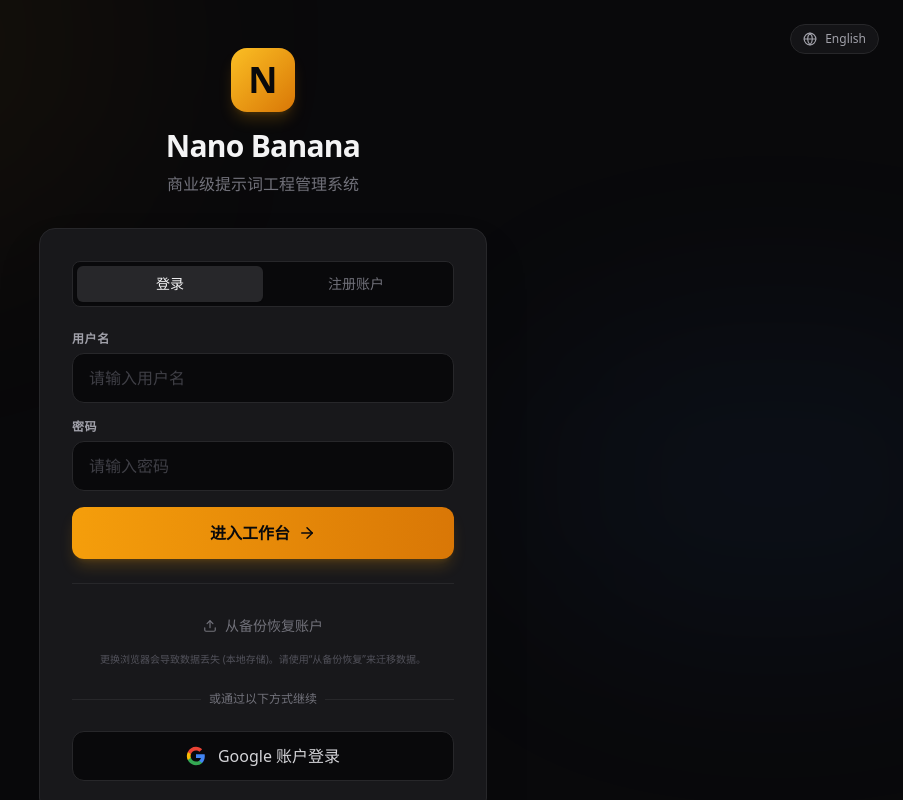
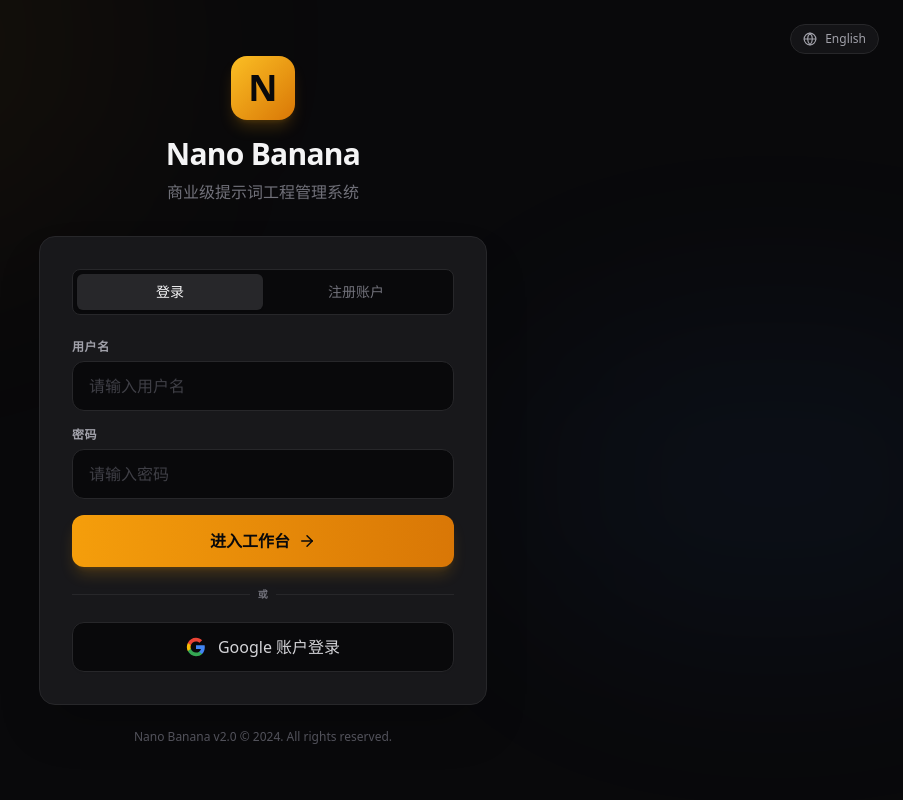
Before and after one commit to hotker/HotkerPromptManager, a React (Vite) app: page / in a window 1280 px wide. Shown: the whole page, without its empty margins (377-1280 px from the left). Built offline with nearby package versions, Linux system fonts and the light colour scheme.

Commit message:
refactor(auth): Simplify AuthPage UI and remove unused imports
Removes the unused `Upload` and `AlertCircle` icons, along with the `fileInputRef` and related UI elements for account restoration. This streamlines the authentication page by focusing only on core login/registration functionality.

```diff
--- a/components/AuthPage.tsx
+++ b/components/AuthPage.tsx
@@ -1,7 +1,7 @@
-import React, { useState, useRef } from 'react';
+import React, { useState } from 'react';
 import { User } from '../types';
 import { authService } from '../services/authService';
-import { ArrowRight, Loader2, AlertCircle, Globe, Upload } from 'lucide-react';
+import { ArrowRight, Loader2, AlertCircle, Globe } from 'lucide-react';
 
 interface AuthPageProps {
   onLogin: (user: User) => void;
@@ -15,8 +15,6 @@
   const [isLoading, setIsLoading] = useState(false);
   const [error, setError] = useState<string | null>(null);
 
-  const fileInputRef = useRef<HTMLInputElement>(null);
-
   const t = {
     zh: {
       subtitle: '商业级提示词工程管理系统',
@@ -28,13 +26,10 @@
       passwordPlaceholder: '请输入密码',
       enterBtn: '进入工作台',
       createBtn: '创建账户',
-      orContinue: '或通过以下方式继续',
+      orContinue: '或',
       googleBtn: 'Google 账户登录',
       defaultError: '认证失败',
       googleError: 'Google 登录模拟失败',
-      restoreBtn: '从备份恢复账户',
-      restoreSuccess: '账户恢复成功！密码已重置为: 123456',
-      dataWarning: '更换浏览器会导致数据丢失 (本地存储)。请使用“从备份恢复”来迁移数据。'
     },
     en: {
       subtitle: 'Enterprise Prompt Engineering System',
@@ -46,13 +41,10 @@
       passwordPlaceholder: 'Enter password',
       enterBtn: 'Enter Workspace',
       createBtn: 'Create Account',
-      orContinue: 'Or continue with',
+      orContinue: 'OR',
       googleBtn: 'Sign in with Google',
       defaultError: 'Authentication failed',
       googleError: 'Google login simulation failed',
-      restoreBtn: 'Restore from Backup',
-      restoreSuccess: 'Account restored! Password reset to: 123456',
-      dataWarning: 'Changing browsers clears data (Local Storage). Use "Restore" to migrate.'
     }
   };
 
@@ -90,37 +82,6 @@
     }
   };
 
-  const handleRestoreClick = () => {
-    fileInputRef.current?.click();
-  };
-
-  const handleFileChange = async (e: React.ChangeEvent<HTMLInputElement>) => {
-    const file = e.target.files?.[0];
-    if (!file) return;
-
-    setIsLoading(true);
-    setError(null);
-
-    const reader = new FileReader();
-    reader.onload = async (event) => {
-      try {
-        const jsonStr = event.target?.result as string;
-        const backup = JSON.parse(jsonStr);
-
-        const user = await authService.restoreBackup(backup);
-        alert(text.restoreSuccess);
-        onLogin(user);
-      } catch (err: any) {
-        console.error(err);
-        setError("恢复失败：" + (err.message || "无效的文件"));
-        setIsLoading(false);
-      } finally {
-        if (fileInputRef.current) fileInputRef.current.value = '';
-      }
-    };
-    reader.readAsText(file);
-  };
-
   return (
     <div className="h-full w-full bg-zinc-950 overflow-y-auto relative">
       {/* Fixed Background Decoration */}
@@ -150,6 +111,7 @@
           </div>
 
           <div className="bg-zinc-900 border border-zinc-800 rounded-2xl p-8 shadow-2xl">
+            {/* Tabs */}
             <div className="flex bg-zinc-950 p-1 rounded-lg mb-6 border border-zinc-800">
               <button
                 onClick={() => { setMode('login'); setError(null); }}
@@ -201,6 +163,7 @@
                 />
               </div>
 
+              {/* Primary Action Button */}
               <button
                 type="submit"
                 disabled={isLoading}
@@ -215,41 +178,22 @@
               </button>
             </form>
 
-            {/* Restore Backup Option */}
-            <div className="mt-6 pt-6 border-t border-zinc-800">
-              <button
-                type="button"
-                onClick={handleRestoreClick}
-                className="w-full flex items-center justify-center gap-2 text-zinc-500 hover:text-banana-400 text-sm transition-colors py-2"
-              >
-                <Upload size={14} /> {text.restoreBtn}
-              </button>
-              <input
-                  type="file"
-                  ref={fileInputRef}
-                  onChange={handleFileChange}
-                  className="hidden"
-                  accept=".json"
-              />
-              <p className="text-[10px] text-zinc-600 text-center mt-2 px-4">
-                  {text.dataWarning}
-              </p>
-            </div>
-
-            <div className="relative my-6">
+            {/* Divider */}
+            <div className="relative my-5">
               <div className="absolute inset-0 flex items-center">
                 <div className="w-full border-t border-zinc-800"></div>
               </div>
-              <div className="relative flex justify-center text-xs">
+              <div className="relative flex justify-center text-[10px] font-bold uppercase tracking-wider">
                 <span className="bg-zinc-900 px-2 text-zinc-500">{text.orContinue}</span>
               </div>
             </div>
 
+            {/* Google Button - Now Prominent */}
             <button
               type="button"
               onClick={handleGoogleLogin}
               disabled={isLoading}
-              className="w-full bg-zinc-950 border border-zinc-800 hover:bg-zinc-800 text-zinc-300 font-medium py-3 rounded-xl transition-all flex items-center justify-center gap-3"
+              className="w-full bg-zinc-950 border border-zinc-800 hover:bg-zinc-800 hover:border-zinc-700 text-zinc-300 font-medium py-3 rounded-xl transition-all flex items-center justify-center gap-3 shadow-sm"
             >
               <svg className="w-5 h-5 flex-shrink-0" viewBox="0 0 24 24">
                   <path
@@ -271,6 +215,7 @@
               </svg>
               {text.googleBtn}
             </button>
+
           </div>
           <p className="text-center text-xs text-zinc-600 mt-6">
             Nano Banana v2.0 &copy; 2024. All rights reserved.
```
